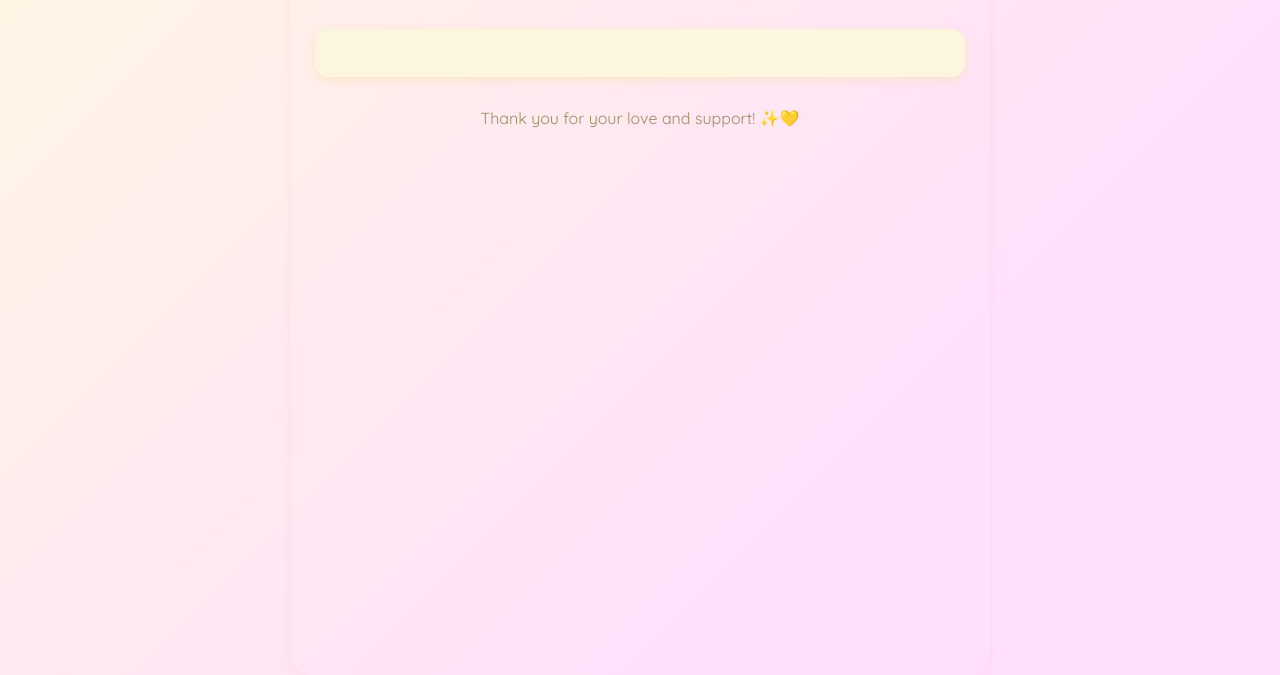
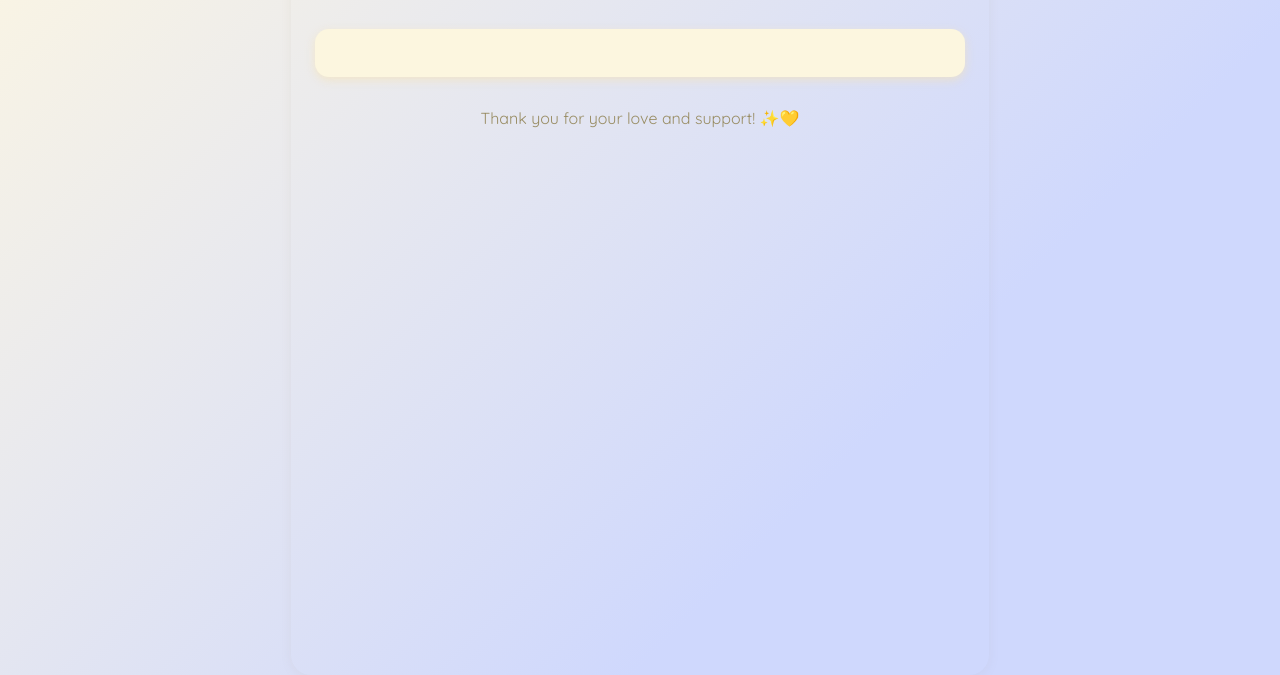
Before and after one commit to 20079186/20079186.github.io, a plain HTML site: page index.html in a window 1280 px wide. Shown: the part 197-872 px from the top of the page. Drawn offline with Linux system fonts and the light colour scheme.

Commit message:
Update index.html

```diff
--- a/index.html
+++ b/index.html
@@ -7,7 +7,7 @@
   <style>
     body {
       font-family: 'Quicksand', Arial, sans-serif;
-      background: linear-gradient(135deg, #fff8e1 0%, #ffe0fb 70%);
+      background: linear-gradient(135deg, #fff8e1 0%, #cfd8fd 70%);
       color: #374151;
       max-width: 650px;
       margin: 0 auto;
```
